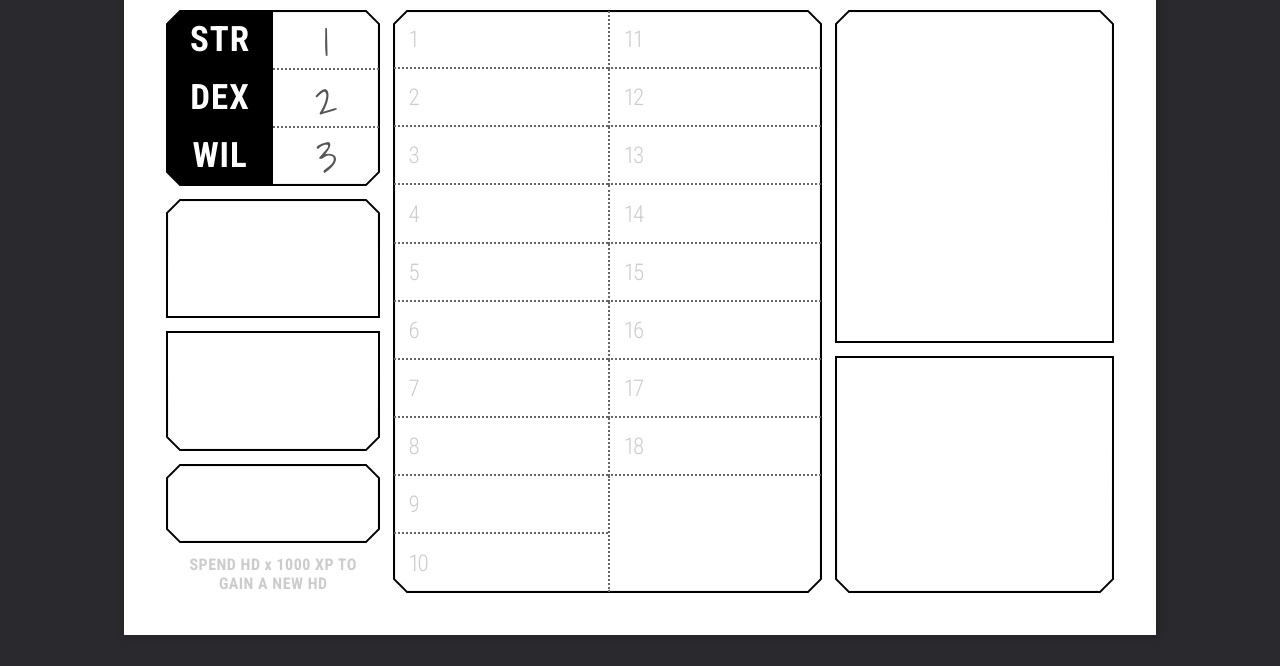
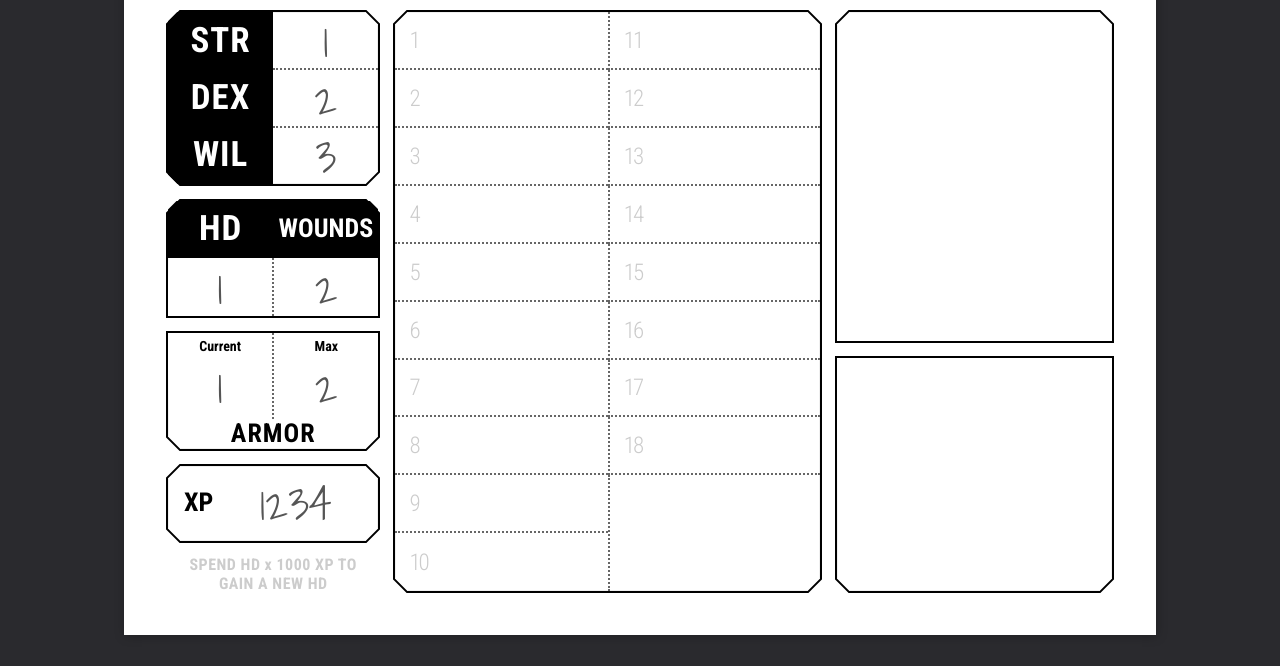
Before and after one commit to redpebble/durf-digital, a plain HTML site: page docs/index.html in a window 1280 px wide. Shown: the part 134-800 px from the top of the page. Drawn offline with Linux system fonts and the light colour scheme.

Commit message:
finish stats section

```diff
--- a/docs/index.html
+++ b/docs/index.html
@@ -59,15 +59,39 @@
                     </div>
                     <div class="health beveled top">
                         <div class="border"></div>
-                        <div class="content"></div>
+                        <div class="content">
+                            <div class="labels">
+                                <span>HD</span>
+                                <span>WOUNDS</span>
+                            </div>
+                            <div class="fields">
+                                <span contenteditable spellcheck="false">1</span>
+                                <span contenteditable spellcheck="false">2</span>
+                            </div>
+                        </div>
                     </div>
                     <div class="armor beveled bottom">
                         <div class="border"></div>
-                        <div class="content"></div>
+                        <div class="content">
+                            <div class="fields">
+                                <div>
+                                    <span class="sub-label">Current</span>
+                                    <span contenteditable spellcheck="false">1</span>
+                                </div>
+                                <div>
+                                    <span class="sub-label">Max</span>
+                                    <span contenteditable spellcheck="false">2</span>
+                                </div>
+                            </div>
+                            <div class="label">ARMOR</div>
+                        </div>
                     </div>
                     <div class="xp beveled all">
                         <div class="border"></div>
-                        <div class="content"></div>
+                        <div class="content">
+                            <span class="label">XP</span>
+                            <span contenteditable spellcheck="false">1234</span>
+                        </div>
                     </div>
                     <div class="xp-info">
                         SPEND HD x 1000 XP TO<br/>GAIN A NEW HD
--- a/docs/style/index.css
+++ b/docs/style/index.css
@@ -13,7 +13,8 @@
     --font-title: 'No Continue', sans-serif;
     --font-hand: 'Shadows Into Light', cursive;
 
-    --font-color-light: #ccc;
+    --color-light-gray: #ccc;
+    --color-pencil-gray: #555;
 
     --bevel-size: 13;
     --bevel-size-small: 5;
@@ -38,6 +39,7 @@ main {
 .beveled {
     --slice: calc(var(--bevel-size) + 1);
     --width: calc(var(--slice) * 1px);
+    --bevel-px: calc(var(--bevel-size) * 1px);
 
     & > div {
         position: relative;
@@ -58,13 +60,38 @@ main {
 
     .content {
         top: -100%;
-        padding: 1px;
+        padding: 2px;
+    }
+
+    &.all .content {
+        clip-path: polygon(
+            0 var(--bevel-px), var(--bevel-px) 0,
+            calc(100% - var(--bevel-px)) 0, 100% var(--bevel-px),
+            100% calc(100% - var(--bevel-px)), calc(100% - var(--bevel-px)) 100%,
+            var(--bevel-px) 100%, 0 calc(100% - var(--bevel-px)));
+    }
+    &.top .content {
+        clip-path: polygon(
+            0 var(--bevel-px), var(--bevel-px) 0,
+            calc(100% - var(--bevel-px)) 0, 100% var(--bevel-px),
+            100% 100%,
+            0 100%);
+    }
+    &.bottom .content {
+        clip-path: polygon(
+            0 0,
+            100% 0,
+            100% calc(100% - var(--bevel-px)), calc(100% - var(--bevel-px)) 100%,
+            var(--bevel-px) 100%, 0 calc(100% - var(--bevel-px)));
+    }
+    &.all.small .content {
+        --bevel-px: calc(var(--bevel-size-small) * 1px);
     }
 }
 
 span[contenteditable] {
     font-family: var(--font-hand);
-    color: #555;
+    color: var(--color-pencil-gray);
 
     &:focus {
         outline: none;
@@ -133,9 +160,17 @@ span[contenteditable] {
             flex-direction: column;
             gap: var(--inner-padding);
 
-            .attributes {
-                flex: 2.2;
+            & span[contenteditable] {
+                flex: 1;
+                display: flex;
+                justify-content: center;
+                align-items: center;
+                font-size: 45px;
+                line-height: 0;
+            }
 
+            .attributes,
+            .health {
                 .content {
                     display: flex;
                     height: 100%;
@@ -143,22 +178,16 @@ span[contenteditable] {
                     & > div {
                         flex: 1;
                         display: flex;
-                        flex-direction: column;
+                    }
+
+                    .labels {
+                        background: #000;
 
                         & > span {
                             flex: 1;
                             display: flex;
                             justify-content: center;
                             align-items: center;
-                        }
-                    }
-
-                    .labels {
-                        --bevel-px: calc(var(--bevel-size) * 1px);
-                        background: #000;
-                        clip-path: polygon(var(--bevel-px) 0, 100% 0, 100% 100%, var(--bevel-px) 100%, 0 calc(100% - var(--bevel-px)), 0 var(--bevel-px));
-
-                        & > span {
                             color: #fff;
                             font-family: var(--font-head);
                             font-weight: bold;
@@ -166,29 +195,98 @@ span[contenteditable] {
                             letter-spacing: 1px;
                         }
                     }
+                }
+            }
 
-                    .fields {
-                        & > span {
-                            border-top: var(--dotted-border);
-                            font-size: 45px;
-                            line-height: 0;
+            .attributes {
+                flex: 2.2;
 
-                            &:first-child { border: none; }
-                        }
+                .content {
+                    & > div {
+                        flex-direction: column;
+                    }
+
+                    .fields > span {
+                        &:first-child { border-bottom: var(--dotted-border); }
+                        &:last-child { border-top: var(--dotted-border); }
                     }
                 }
             }
 
             .health {
                 flex: 1.5;
+
+                .content {
+                    flex-direction: column;
+
+                    .labels > span:last-child {
+                        font-size: 26px;
+                        letter-spacing: 0;
+                    }
+
+                    .fields > span:first-child { border-right: var(--dotted-border); }
+                }
             }
 
             .armor {
                 flex: 1.5;
+
+                .content {
+                    display: flex;
+                    flex-direction: column;
+                    height: 100%;
+
+                    .label,
+                    .sub-label {
+                        display: flex;
+                        justify-content: center;
+                        font-family: var(--font-head);
+                        font-weight: bold;
+                    }
+
+                    .label {
+                        font-size: 26px;
+                        letter-spacing: 1px;
+                    }
+
+                    .sub-label {
+                        font-size: 14px;
+                        padding: 5px 0 0;
+                    }
+
+                    .fields {
+                        flex: 1;
+                        display: flex;
+
+                        & > div {
+                            flex: 1;
+                            display: flex;
+                            flex-direction: column;
+                        }
+
+                        & > div:first-child {
+                            border-right: var(--dotted-border);
+                        }
+                    }
+                }
             }
 
             .xp {
                 flex: 1;
+
+                .content {
+                    display: flex;
+
+                    .label {
+                        display: flex;
+                        justify-content: center;
+                        align-items: center;
+                        font-family: var(--font-head);
+                        font-weight: bold;
+                        font-size: 26px;
+                        padding-left: 16px;
+                    }
+                }
             }
 
             .xp-info {
@@ -196,7 +294,7 @@ span[contenteditable] {
                 font-family: var(--font-head);
                 font-weight: bold;
                 letter-spacing: 0.5px;
-                color: var(--font-color-light);
+                color: var(--color-light-gray);
             }
         }
 
@@ -219,7 +317,7 @@ span[contenteditable] {
                     position: relative;
                     top: calc(50% - 12px);
                     left: 14px;
-                    color: var(--font-color-light);
+                    color: var(--color-light-gray);
                     font-family: var(--font-head);
                     font-weight: lighter;
                     font-size: 23px;
```
